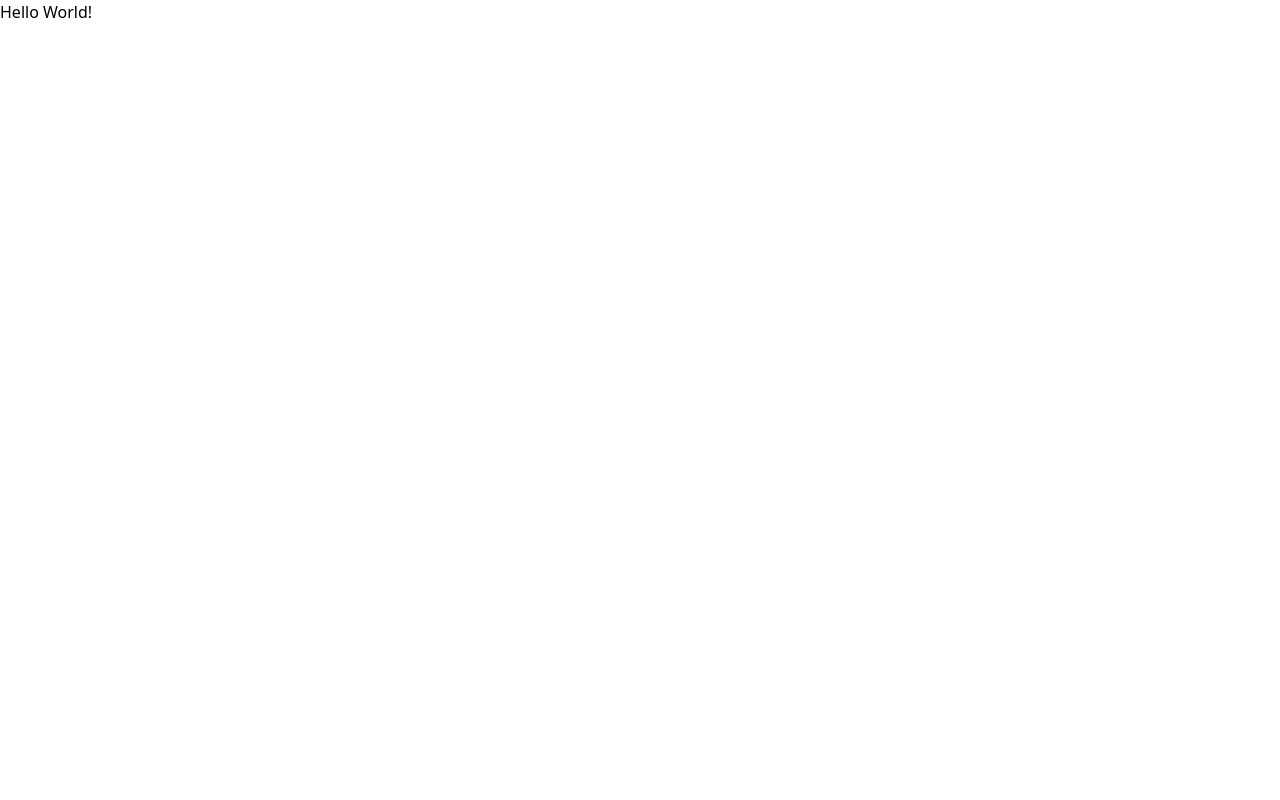
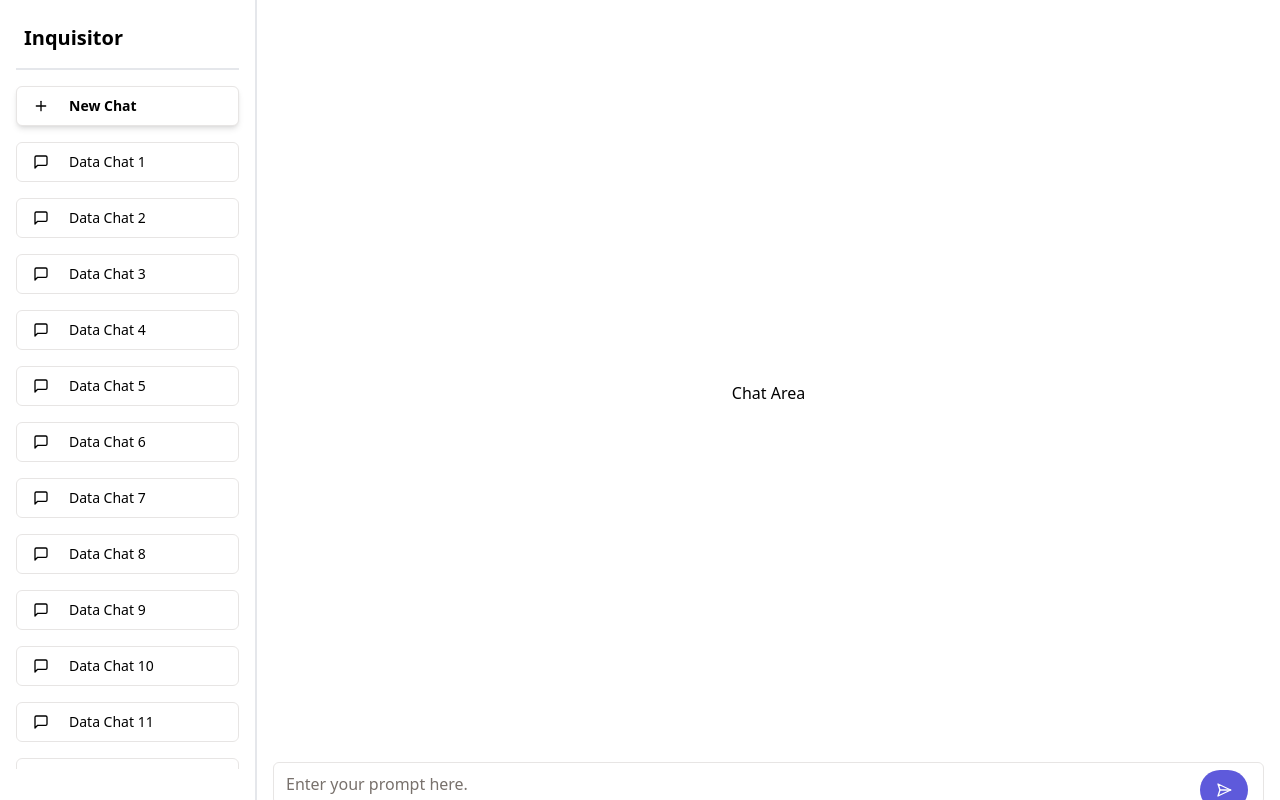
Before and after one commit to Anushwar/inquisitor, a React (Vite) app in the folder client/: page / in a window 1280 px wide. Built offline with nearby package versions, Linux system fonts and the light colour scheme.

Commit message:
feat: setup app layout

```diff
--- a/client/package.json
+++ b/client/package.json
@@ -14,6 +14,7 @@
     "preview": "vite preview"
   },
   "dependencies": {
+    "@radix-ui/react-slot": "^1.0.2",
     "class-variance-authority": "^0.7.0",
     "clsx": "^2.0.0",
     "lucide-react": "^0.287.0",
--- a/client/src/App.tsx
+++ b/client/src/App.tsx
@@ -1,5 +1,7 @@
+import Layout from './components/ui/layout';
+
 function App() {
-  return <div>Hello World!</div>;
+  return <Layout />;
 }
 
 export default App;
--- /dev/null
+++ b/client/src/components/ui/button.tsx
@@ -0,0 +1,58 @@
+import React from 'react';
+import { Slot } from '@radix-ui/react-slot';
+import { cva, type VariantProps } from 'class-variance-authority';
+
+import { cn } from '@/utils';
+
+const buttonVariants = cva(
+  'inline-flex items-center justify-center rounded-md text-sm font-medium ring-offset-white transition-colors focus-visible:outline-none focus-visible:ring-2 focus-visible:ring-stone-950 focus-visible:ring-offset-2 disabled:pointer-events-none disabled:opacity-50 dark:ring-offset-stone-950 dark:focus-visible:ring-stone-300',
+  {
+    variants: {
+      variant: {
+        default:
+          'bg-stone-900 text-stone-50 hover:bg-stone-900/90 dark:bg-stone-50 dark:text-stone-900 dark:hover:bg-stone-50/90',
+        destructive:
+          'bg-red-500 text-stone-50 hover:bg-red-500/90 dark:bg-red-900 dark:text-stone-50 dark:hover:bg-red-900/90',
+        outline:
+          'border border-stone-200 bg-white hover:bg-stone-100 hover:text-stone-900 dark:border-stone-800 dark:bg-stone-950 dark:hover:bg-stone-800 dark:hover:text-stone-50',
+        secondary:
+          'bg-stone-100 text-stone-900 hover:bg-stone-100/80 dark:bg-stone-800 dark:text-stone-50 dark:hover:bg-stone-800/80',
+        ghost:
+          'hover:bg-stone-100 hover:text-stone-900 dark:hover:bg-stone-800 dark:hover:text-stone-50',
+        link: 'text-stone-900 underline-offset-4 hover:underline dark:text-stone-50',
+      },
+      size: {
+        default: 'h-10 px-4 py-2',
+        sm: 'h-9 rounded-md px-3',
+        lg: 'h-11 rounded-md px-8',
+        icon: 'h-10 w-10',
+      },
+    },
+    defaultVariants: {
+      variant: 'default',
+      size: 'default',
+    },
+  },
+);
+
+export interface ButtonProps
+  extends React.ButtonHTMLAttributes<HTMLButtonElement>,
+    VariantProps<typeof buttonVariants> {
+  asChild?: boolean;
+}
+
+const Button = React.forwardRef<HTMLButtonElement, ButtonProps>(
+  ({ className, variant, size, asChild = false, ...props }, ref) => {
+    const Comp = asChild ? Slot : 'button';
+    return (
+      <Comp
+        className={cn(buttonVariants({ variant, size, className }))}
+        ref={ref}
+        {...props}
+      />
+    );
+  },
+);
+Button.displayName = 'Button';
+
+export { Button, buttonVariants };
--- /dev/null
+++ b/client/src/components/ui/input.tsx
@@ -0,0 +1,25 @@
+import * as React from "react"
+
+import { cn } from "@/utils"
+
+export interface InputProps
+  extends React.InputHTMLAttributes<HTMLInputElement> {}
+
+const Input = React.forwardRef<HTMLInputElement, InputProps>(
+  ({ className, type, ...props }, ref) => {
+    return (
+      <input
+        type={type}
+        className={cn(
+          "flex h-10 w-full rounded-md border border-stone-200 bg-white px-3 py-2 text-sm ring-offset-white file:border-0 file:bg-transparent file:text-sm file:font-medium placeholder:text-stone-500 focus-visible:outline-none focus-visible:ring-2 focus-visible:ring-stone-950 focus-visible:ring-offset-2 disabled:cursor-not-allowed disabled:opacity-50 dark:border-stone-800 dark:bg-stone-950 dark:ring-offset-stone-950 dark:placeholder:text-stone-400 dark:focus-visible:ring-stone-300",
+          className
+        )}
+        ref={ref}
+        {...props}
+      />
+    )
+  }
+)
+Input.displayName = "Input"
+
+export { Input }
--- /dev/null
+++ b/client/src/components/ui/layout/chat.tsx
@@ -0,0 +1,29 @@
+import { Button } from '../button';
+import { Input } from '../input';
+import { SendHorizontal } from 'lucide-react';
+
+const Chat = () => {
+  return (
+    <div className="px-4 w-[80%] border-l py-2 space-y-4 overflow-hidden">
+      <div className="py-4" />
+      <div className="h-[86%] py-4 flex flex-col justify-center items-center">
+        Chat Area
+      </div>
+      <div className="h-[15%] relative py-4">
+        <Input
+          type="text"
+          className="h-[50%] text-md"
+          placeholder="Enter your prompt here."
+        />
+        <Button
+          type="submit"
+          className="absolute right-4 items-center bottom-0 top-6 rounded-full text-white bg-[#5E5ADB]"
+        >
+          <SendHorizontal className="w-4 h-4" />
+        </Button>
+      </div>
+    </div>
+  );
+};
+
+export default Chat;
--- /dev/null
+++ b/client/src/components/ui/layout/index.tsx
@@ -0,0 +1,13 @@
+import Chat from './chat';
+import Logs from './logs';
+
+const Layout = () => {
+  return (
+    <div className="w-full h-screen flex">
+      <Logs />
+      <Chat />
+    </div>
+  );
+};
+
+export default Layout;
--- /dev/null
+++ b/client/src/components/ui/layout/logs.tsx
@@ -0,0 +1,39 @@
+import { Button } from '../button';
+import { Plus, MessageSquare } from 'lucide-react';
+
+const Logs = () => {
+  return (
+    <div className="px-4 w-[20%] border-r py-2 space-y-4">
+      <div className="border-b-2 py-4">
+        <div className="px-2">
+          <h2 className="text-xl font-bold">Inquisitor</h2>
+        </div>
+      </div>
+      <Button
+        variant="outline"
+        className="w-full justify-start gap-5 shadow-md"
+      >
+        <span>
+          <Plus className="w-4 h-4" />
+        </span>
+        <p className="font-bold">New Chat</p>
+      </Button>
+      <div className="space-y-4 h-[80%] overflow-scroll">
+        {[...new Array(20)].map((_, index) => (
+          <Button
+            key={index}
+            variant="outline"
+            className="w-full justify-start gap-5"
+          >
+            <span>
+              <MessageSquare className="w-4 h-4" />
+            </span>
+            <p className="truncate">Data Chat {index + 1}</p>
+          </Button>
+        ))}
+      </div>
+    </div>
+  );
+};
+
+export default Logs;
```
Also changed, not shown: 1 other file (tests, documents, lock files or other folders).
